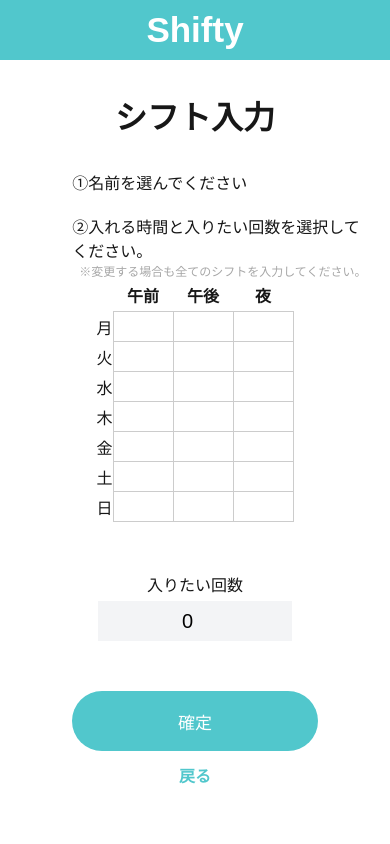
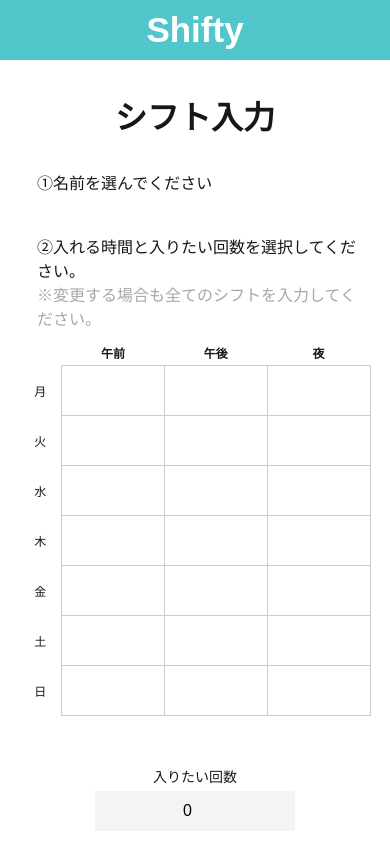
Before and after one commit to yuuri-dev/Shityj-app0507, a Next.js app: page /groupName/addShift in a window 390 px wide. Shown: the top 844 px of the page. Built offline with nearby package versions, Linux system fonts and the light colour scheme.

Commit message:
addShiftにレスポンシブ対応を追加

```diff
--- a/src/pages/groupName/addShift.jsx
+++ b/src/pages/groupName/addShift.jsx
@@ -34,7 +34,6 @@ const AddShift = () => {
     });
   };
 
-
   const handleConfirm = (e) => {
     if (selectedIndex === null) {
       alert('名前を選択して下さい。');
@@ -69,7 +68,7 @@ const AddShift = () => {
               className={styles.radio_input}
               onChange={() => setSelectedIndex(index)}
             />
-            {member.name}
+            <p className={styles.radio_input_p}>{member.name}</p>
           </label>
         ))}
       </div>
@@ -104,8 +103,6 @@ const AddShift = () => {
                     onClick={() => toggleCell(dayIndex, timeIndex)}
                     className={styles.item}
                     style={{
-                      width: 60,
-                      height: 30,
                       backgroundColor: isSelected ? '#4caf50' : '#fff',
                       border: '1px solid #ccc',
                       cursor: 'pointer',
--- a/src/pages/groupName/addShift.module.css
+++ b/src/pages/groupName/addShift.module.css
@@ -1,42 +1,77 @@
 .container {
   width: 90%;
-  max-width: 700px;
+  max-width: 500px;
   margin: 0 auto;
   margin-bottom: 100px;
 }
 .selectName {
-    width: 80%;
+    display: flex;
+    flex-wrap: wrap; /* 横並び＋折り返し */
+    justify-content: center;
+    gap: 16px;
     margin: 20px auto;
   }
-.radio_input{
+  .name_label {
+    display: flex;
+    align-items: center;
+    gap: 3px;
+    padding: 6px 12px;
+    border-radius: 8px;
+    cursor: pointer;
+    transition: background-color 0.2s ease;
+  }
 
+.name_label:hover {
+    background-color: #f0f0f0;
+  }
+  .radio_input {
+    accent-color: #3865c6; /* チェックカラー（対応ブラウザのみ） */
+    cursor: pointer;
+  }
+
+  .radio_input_p {
+    margin: 0;
+    font-size: 18px;
   }
 
 .p {
+  font-size: 20px;
+}
+.kome {
+  color: #a7a7a7;
+  font-size: 18px;
+  margin-left: 10%;
+  margin-bottom: 10px;
   /* 修正する */
-    margin-left: 15%;
-}
-.kome{
-    color: #a7a7a7;
-    font-size: 12px;
-    margin-left: 17%;
-    /* 修正する */
-}
-.th{
-
 }
 
 .table {
   border-collapse: collapse;
-  margin:0 auto;
+  margin: 0 auto;
+  width: 100%; /* 👈 追加：テーブルの幅を最大化 */
+  max-width: 100%; /* 念のため */
+}
+.th {
+  font-size: 16px;
+  padding: 6px 10px;
 }
 
 .dayTitle {
+    font-size: 16px;
+    text-align: center;
+    width: 40px; /* 👈 追加：itemセルと揃える */
   }
   .item {
+    width: 80px;
+    height: 60px; /* 👈 高さを大きく */
+    font-size: 18px; /* 👈 視認性もUP */
+    border: 1px solid #ccc;
+    cursor: pointer;
+    text-align: center;
+    vertical-align: middle; /* 👈 中央寄せ（念のため） */
   }
 
-.enterTimesContainer{
+.enterTimesContainer {
   margin: 50px 0;
 }
 .enterTimesTitle {
@@ -46,11 +81,52 @@
   height: 40px;
   width: 55%;
   max-width: 200px;
-    display:block;
-    margin:5px auto;
+  display: block;
+  margin: 5px auto;
   background-color: rgba(243, 244, 246, 0.944);
   border-color: rgba(243, 244, 246, 0.656);
   border-style: solid;
   font-size: 20px;
   text-align: center;
 }
+
+/* -------------------- */
+/* レスポンシブ対応     */
+/* -------------------- */
+@media (max-width: 480px) {
+  .p,
+  .kome {
+    margin-left: 5%;
+    font-size: 16px;
+  }
+  .radio_input_p {
+    font-size: 14px;
+  }
+
+  .name_label {
+    padding: 4px 8px;
+    gap: 4px;
+  }
+
+  .th,
+  .dayTitle {
+    font-size: 12px;
+    padding: 2px 4px;
+    width: 10px; /* 👈 モバイル時に幅縮小 */
+  }
+
+  .item {
+    width: 50px;
+    height: 50px; /* 👈 スマホでもタップしやすく */
+    font-size: 14px;
+  }
+
+  .enterTimesTitle {
+    font-size: 14px;
+  }
+
+  .enterTimesInput {
+    font-size: 16px;
+    width: 70%;
+  }
+}
```
Lines whose indentation alone changed are shown as unchanged.
